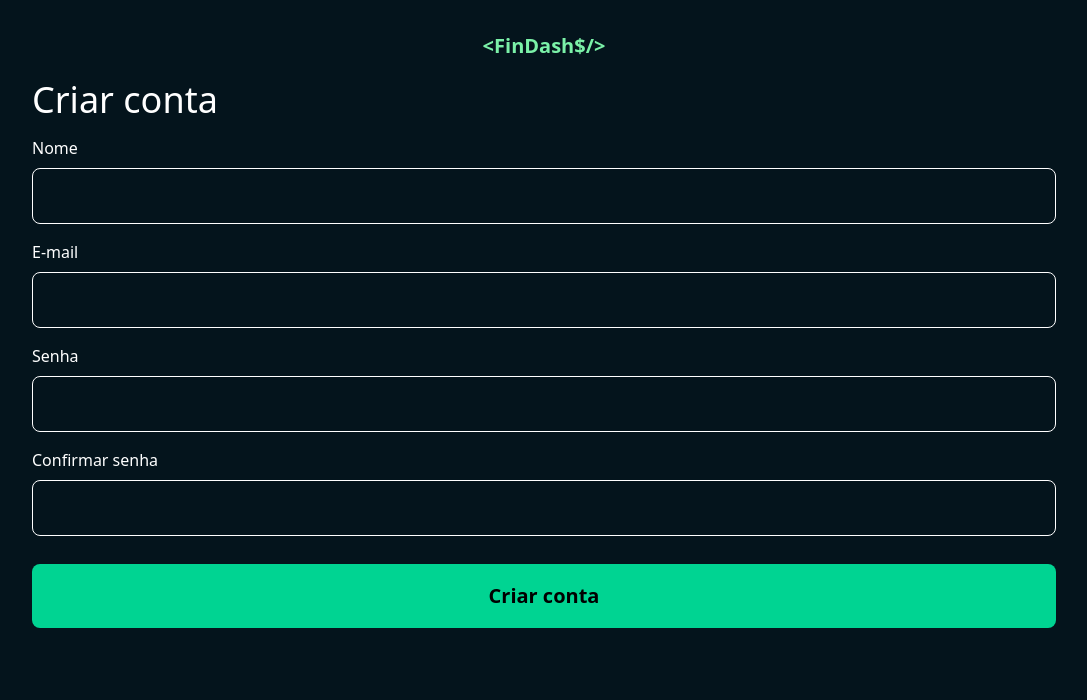
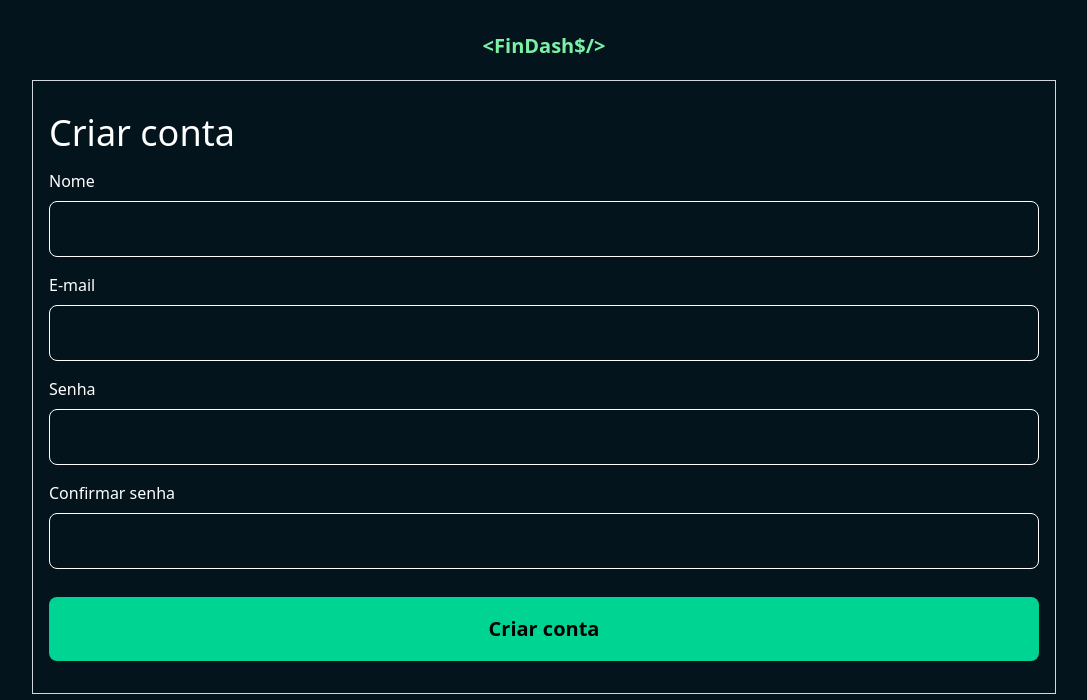
Before and after one commit to CaioMiranda12/dashboard-interface, a Next.js app: page /cadastro in a window 1280 px wide. Shown: the top 700 px of the page, without its empty margins (96-1183 px from the left). Built offline with nearby package versions, Linux system fonts and the light colour scheme.

Commit message:
feat: adicionado detalhe de borda no formulario

```diff
--- a/src/app/cadastro/page.tsx
+++ b/src/app/cadastro/page.tsx
@@ -1,4 +1,4 @@
-import { Label } from "@/components/label"
+
 
 
 export default function Cadastro() {
@@ -6,14 +6,40 @@ export default function Cadastro() {
     <div>
       <h1 className="text-green-300 font-bold text-xl text-center mt-8 mb-5">{"<FinDash$/>"}</h1>
 
-      <div className="w-10/12 sm:max-w-screen-lg mx-auto">
+      <div className="w-10/12 sm:max-w-screen-lg mx-auto border border-gray-300 px-4 py-8">
         <h1 className="text-white text-3xl mb-4 sm:text-4xl">Criar conta</h1>
 
         <div className="flex flex-col gap-4">
-          <Label name="Nome" />
-          <Label name="E-mail" />
-          <Label name="Senha" />
-          <Label name="Confirmar senha" />
+          <div className="flex flex-col">
+            <label className="text-white mb-2">Nome</label>
+            <input
+              className="border border-white h-10 rounded-lg text-white text-sm px-2 sm:h-14 sm:text-lg"
+              type="text" />
+          </div>
+
+          <div className="flex flex-col">
+            <label className="text-white mb-2">E-mail</label>
+            <input
+              className="border border-white h-10 rounded-lg text-white text-sm px-2 sm:h-14 sm:text-lg"
+              type="text" />
+          </div>
+
+          <div className="flex flex-col">
+            <label className="text-white mb-2">Senha</label>
+            <input
+              className="border border-white h-10 rounded-lg text-white text-sm px-2 sm:h-14 sm:text-lg"
+              type="password" />
+          </div>
+
+          <div className="flex flex-col">
+            <label className="text-white mb-2">Confirmar senha</label>
+            <input
+              className="border border-white h-10 rounded-lg text-white text-sm px-2 sm:h-14 sm:text-lg"
+              type="password" />
+          </div>
+
+
+
         </div>
 
         <button
--- a/src/components/label/index.tsx
+++ /dev/null
@@ -1,10 +0,0 @@
-export function Label({ name }: { name: string }) {
-  return (
-    <div className="flex flex-col">
-      <label className="text-white mb-2">{name}</label>
-      <input
-        className="border border-white h-10 rounded-lg text-white text-sm px-2 sm:h-14 sm:text-lg"
-        type="text" />
-    </div>
-  )
-}
```
